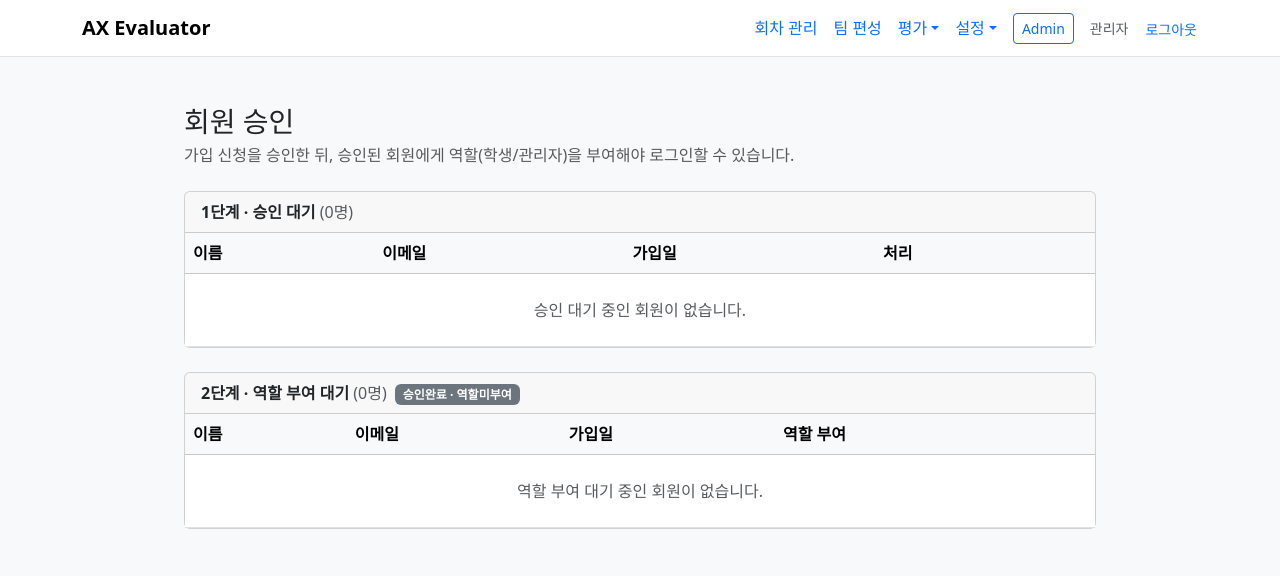
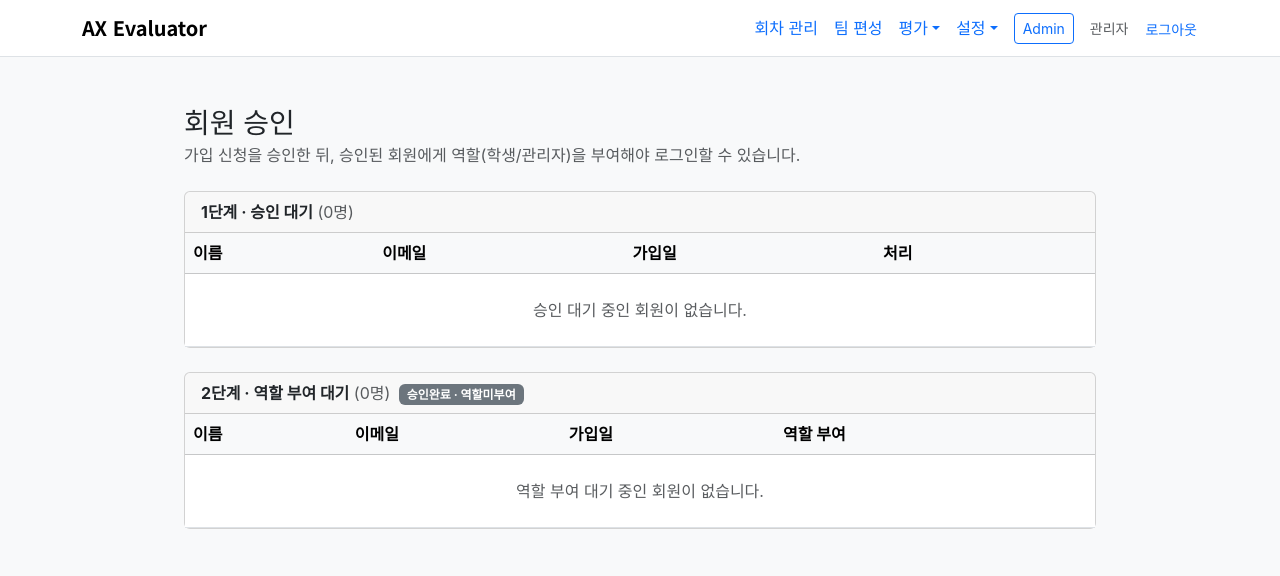
Before and after one commit to jin-park0115/ax-evalutator, a Django app: page /accounts/pending-users/ in a window 1280 px wide. Shown: the top 576 px of the page. Run offline with Django 5.2, Linux system fonts and the light colour scheme; a user stored in the database is signed in; data comes from the database, SQL or seed files in the repository; some web fonts are replaced.

Commit message:
feat: 제목/소제목은 Noto Sans KR, 본문은 Pretendard 폰트 적용
테마 롤백 이후 폰트만 다시 적용. h1~h6/navbar-brand는
Noto Sans KR, body 기본 텍스트는 Pretendard 사용.

Co-Authored-By: Claude Sonnet 5 <noreply@anthropic.com>

```diff
--- a/project/templates/base.html
+++ b/project/templates/base.html
@@ -6,7 +6,21 @@
   <meta name="viewport" content="width=device-width, initial-scale=1">
   <title>AX Evaluator</title>
   <link href="https://cdn.jsdelivr.net/npm/bootstrap@5.3.3/dist/css/bootstrap.min.css" rel="stylesheet">
+  <link rel="preconnect" href="https://fonts.googleapis.com">
+  <link rel="preconnect" href="https://fonts.gstatic.com" crossorigin>
+  <link href="https://fonts.googleapis.com/css2?family=Noto+Sans+KR:wght@500;700;800;900&display=swap" rel="stylesheet">
+  <link rel="stylesheet" as="style" crossorigin
+        href="https://cdn.jsdelivr.net/gh/orioncactus/pretendard@v1.3.9/dist/web/static/pretendard.css">
   <link href="{% static 'css/style.css' %}" rel="stylesheet">
+  <style>
+    /* 제목/소제목은 Noto Sans KR, 본문/세부 텍스트는 Pretendard */
+    body {
+      font-family: "Pretendard", -apple-system, BlinkMacSystemFont, "Segoe UI", Roboto, sans-serif;
+    }
+    h1, h2, h3, h4, h5, h6, .navbar-brand {
+      font-family: "Noto Sans KR", -apple-system, BlinkMacSystemFont, "Segoe UI", Roboto, sans-serif;
+    }
+  </style>
 </head>
 <body>
   <nav class="navbar navbar-expand-lg border-bottom bg-white">
```
